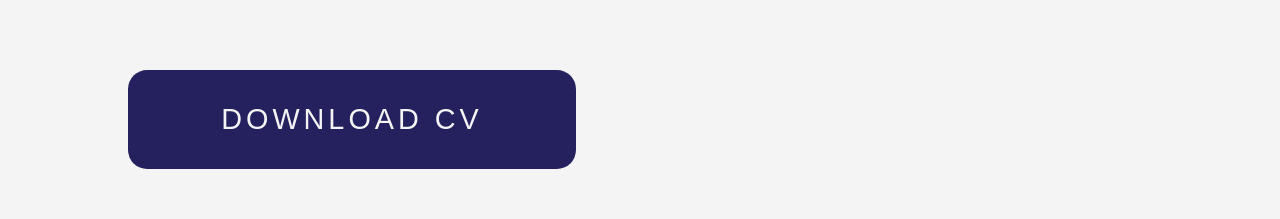
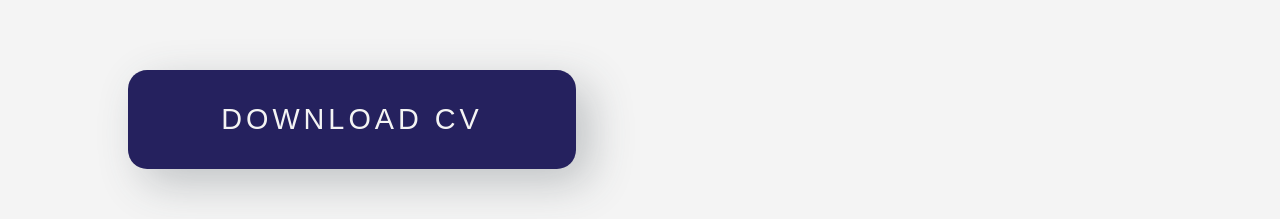
Before and after one commit to slekstut/my-portfolio, a Vue app: page / in a window 1280 px wide. Shown: the part 5880-6099 px from the top of the page. Built offline with nearby package versions, Linux system fonts and the light colour scheme.

Commit message:
bg image in about section

```diff
--- a/src/views/About.vue
+++ b/src/views/About.vue
@@ -19,6 +19,7 @@
         <div class="portfolio-image">
           <img src="../assets/img/my-portfolio-img-edited.png" alt="my-photo" />
         </div>
+        <div class="about-bg"></div>
       </div>
     </div>
   </div>
@@ -34,6 +35,7 @@ export default {};
   width: 100%;
   display: grid;
   place-items: center;
+    position: relative;
   .wrapper {
     width: 80%;
     display: grid;
@@ -67,6 +69,9 @@ export default {};
       border-radius: 1.2rem;
       font-weight: 400;
       width: 100%;
+      box-shadow: 14px 14px 44px -1px rgba(59, 68, 75, 0.29);
+      -webkit-box-shadow: 14px 14px 44px -1px rgba(59, 68, 75, 0.29);
+      -moz-box-shadow: 14px 14px 44px -1px rgba(59, 68, 75, 0.29);
       &:hover {
         color: $darkblue;
         background-color: $white;
@@ -85,6 +90,18 @@ export default {};
         width: 100%;
       }
     }
+
   }
+  .about-bg {
+      position: absolute;
+      background-image: url("../assets/img/About.svg");
+      background-repeat: no-repeat;
+      background-size: cover;
+      width: 100%;
+      height: 40rem;
+      top: -15rem;
+      right: -10rem;
+      z-index: 3000;
+    }
 }
 </style>
--- a/src/views/Contact.vue
+++ b/src/views/Contact.vue
@@ -229,6 +229,7 @@ export default {
         }
       }
       svg {
+      padding: .2rem;
         .b {
           fill: $graylight;
         }
--- a/src/views/Services.vue
+++ b/src/views/Services.vue
@@ -156,6 +156,7 @@ export default {};
         border: 1px $graylight solid;
         border-radius: 1rem;
         padding: 2.3rem 3.7rem;
+
         svg {
           fill: $black;
         }
@@ -175,6 +176,7 @@ export default {};
         &:hover {
           border: 1px solid $darkblue;
           transition-duration: 0.3s;
+
         }
       }
     }
```
Also changed, not shown: src/assets/img/About.svg (added).
